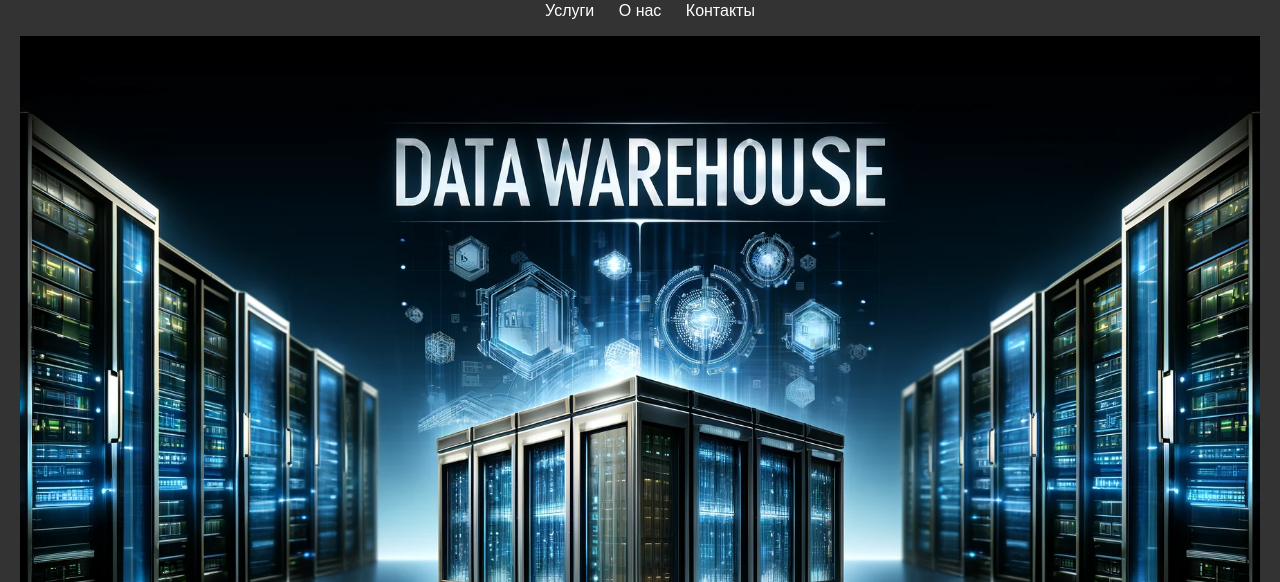
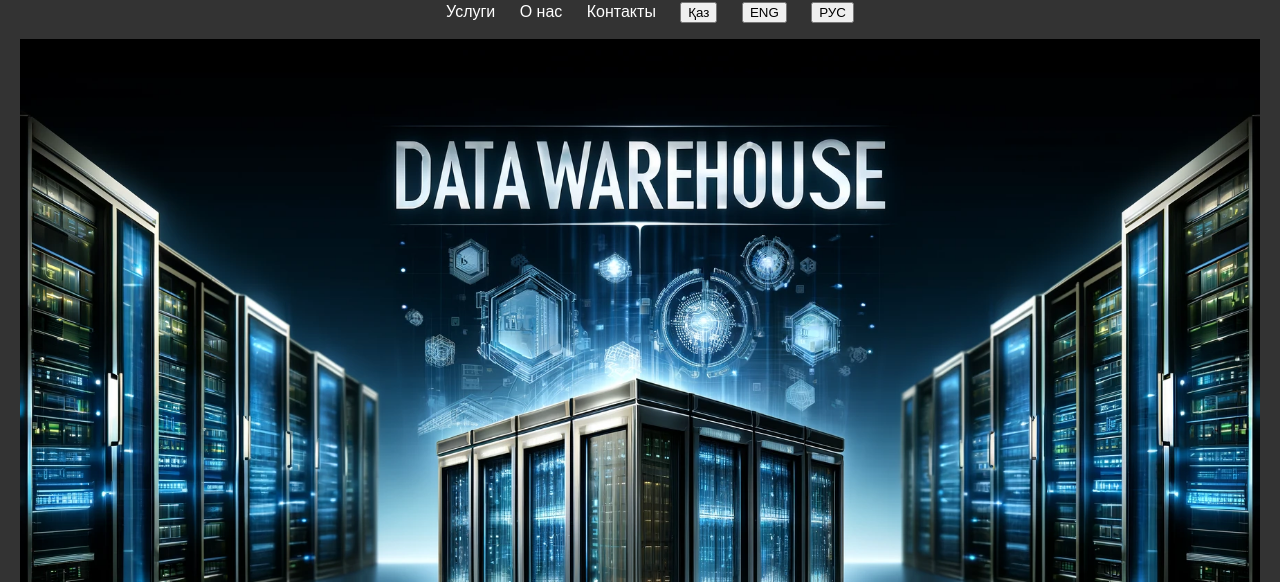
Before and after one commit to Syrym88/aidata, a plain HTML site: page index.html in a window 1280 px wide. Shown: the part 134-716 px from the top of the page. Drawn offline with Linux system fonts and the light colour scheme.

Commit message:
add en/ru/kz button

```diff
--- a/index.html
+++ b/index.html
@@ -1,5 +1,5 @@
 <!DOCTYPE html>
-<html lang="en">
+<html lang="ru">
 <head>
     <meta charset="UTF-8">
     <meta name="viewport" content="width=device-width, initial-scale=1.0">
@@ -21,6 +21,9 @@
                 <li><a href="#services">Услуги</a></li>
                 <li><a href="#about">О нас</a></li>
                 <li><a href="#contact">Контакты</a></li>
+	        <li><button onclick="setLanguage('kz')">Қаз</button></li>
+                <li><button onclick="setLanguage('en')">ENG</button></li>
+                <li><button onclick="setLanguage('ru')">РУС</button></li>
             </ul>
         </nav>
 		<img src="aidata_dwh.png" alt="Баннер" class="banner">
```
